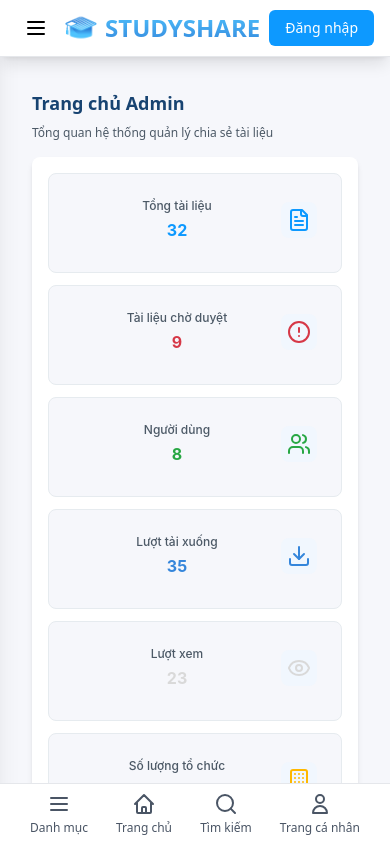
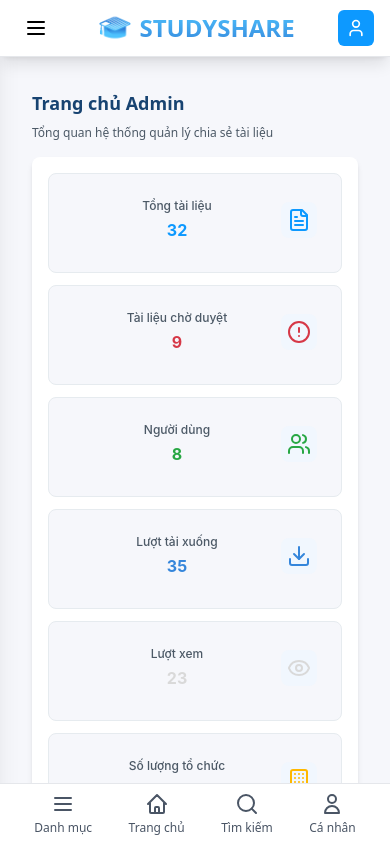
Before and after one commit to ldp2003/Edy_FE, a React (Vite) app: page /admin in a window 390 px wide. Built offline with nearby package versions, Linux system fonts and the light colour scheme; no server answers.

Commit message:
refactor: Update button styles and navigation paths in Header and MobileNavBar components

```diff
--- a/src/components/common/header/Header.tsx
+++ b/src/components/common/header/Header.tsx
@@ -221,10 +221,11 @@ export function Header({ onMenuToggle }: HeaderProps) {
               placement="bottomRight"
             >
               <button
-                className="text-sm bg-[var(--primary-color)] hover:bg-white cursor-pointer hover:border-[var(--primary-color)] hover:border-1 hover:text-[var(--primary-color)] text-white px-4 py-2 rounded-md"
+                className="text-sm bg-[var(--primary-color)] hover:bg-white cursor-pointer hover:border-[var(--primary-color)] hover:border-1 hover:text-[var(--primary-color)] text-white px-2 md:px-4 py-2 rounded-md flex items-center gap-2"
                 onClick={() => {}}
               >
-                Đăng nhập
+                <User className="w-5 h-5" />
+                <span className="hidden md:inline">Đăng nhập</span>
               </button>
             </Dropdown>
           )}
--- a/src/components/common/navigation/MobileNavBar.tsx
+++ b/src/components/common/navigation/MobileNavBar.tsx
@@ -82,7 +82,7 @@ export const MobileNavBar: React.FC<MobileNavBarProps> = ({
         </button>
 
         <button
-          onClick={() => handleNavigate("/profile")}
+          onClick={() => handleNavigate("/personal-profile")}
           className="flex flex-col items-center text-gray-600 dark:text-gray-400 hover:text-blue-500"
         >
           <svg
@@ -99,7 +99,7 @@ export const MobileNavBar: React.FC<MobileNavBarProps> = ({
               d="M16 7a4 4 0 11-8 0 4 4 0 018 0zM12 14a7 7 0 00-7 7h14a7 7 0 00-7-7z"
             />
           </svg>
-          <span className="text-xs mt-1">Trang cá nhân</span>
+          <span className="text-xs mt-1">Cá nhân</span>
         </button>
       </div>
     </div>
```
